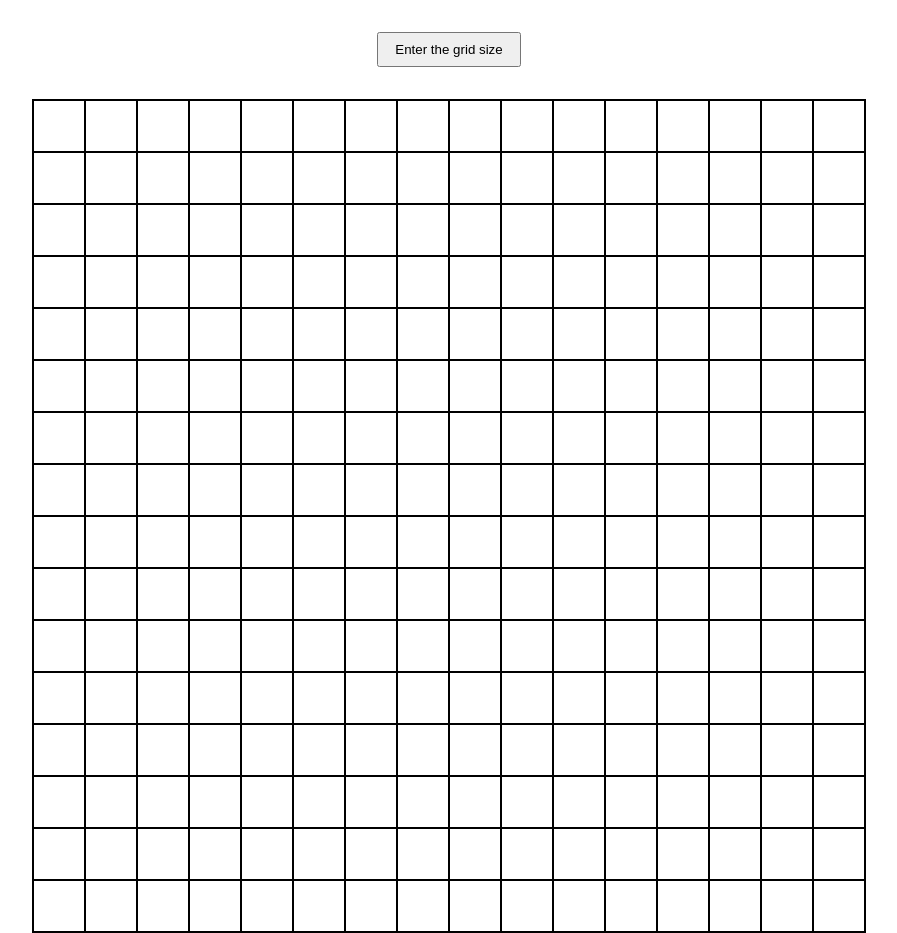
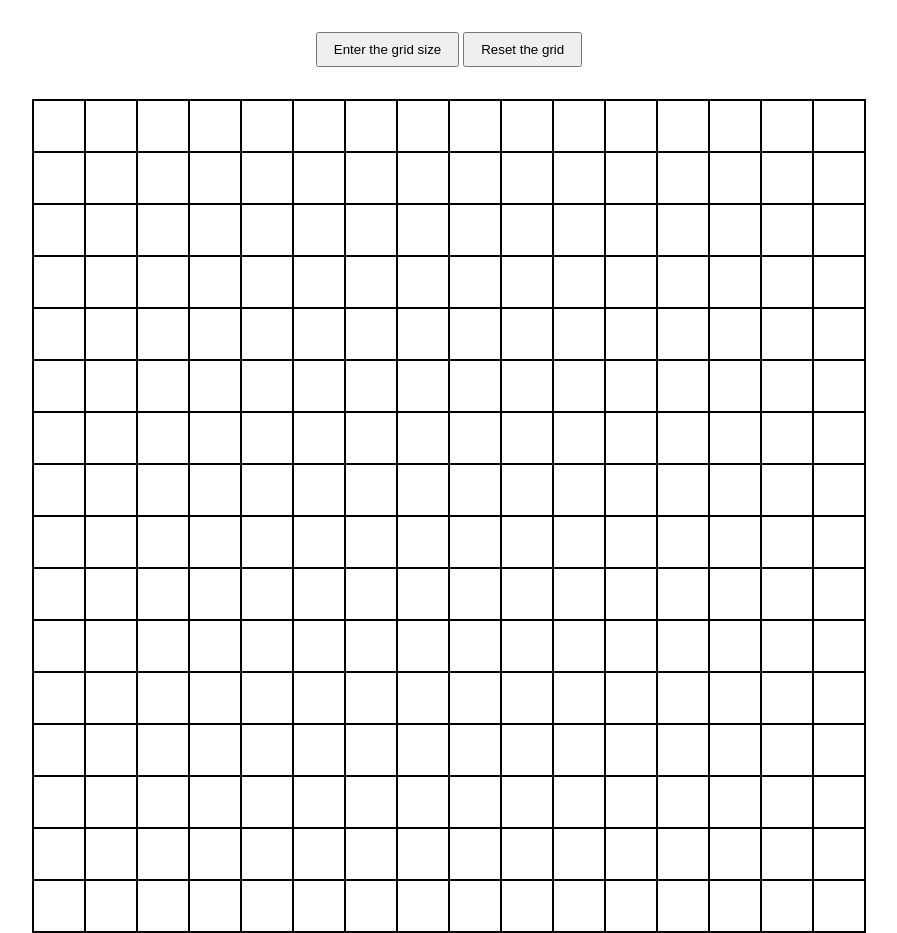
Before and after one commit to Halfonx/odin-etch-a-sketch, a plain HTML site: page index.html in a window 1280 px wide. Shown: the whole page, without its empty margins (191-1088 px from the left). Drawn offline with Linux system fonts and the light colour scheme.

Commit message:
Add a reset button for the grid size

```diff
--- a/index.html
+++ b/index.html
@@ -9,6 +9,7 @@
     <body>
         <div id="controls">
             <button id="grid_size_button">Enter the grid size</button>
+            <button id="reset_grid_button">Reset the grid</button>
         </div>
         <div id="container"></div>
     </body>
--- a/script.js
+++ b/script.js
@@ -1,5 +1,6 @@
 const container = document.querySelector('#container');
 const gridSizeButton = document.querySelector('#grid_size_button');
+const resetGrid = document.querySelector('#reset_grid_button');
 
 const createGrid = function() {
     for (let i = 0; i < 16; i++) {
@@ -50,6 +51,11 @@ gridSizeButton.addEventListener('click', () => {
     }
 })
 
+resetGrid.addEventListener('click', () => {
+    container.innerHTML = "";
+    createGrid();
+})
+
 window.addEventListener("load", () => { // To display the grid directly when the page is loaded
     createGrid();
 })
--- a/styles.css
+++ b/styles.css
@@ -11,7 +11,8 @@ body {
     margin: 32px auto 0 auto;
 }
 
-#grid_size_button {
+#grid_size_button,
+#reset_grid_button {
     padding: 8px 16px;
 }
 
```
